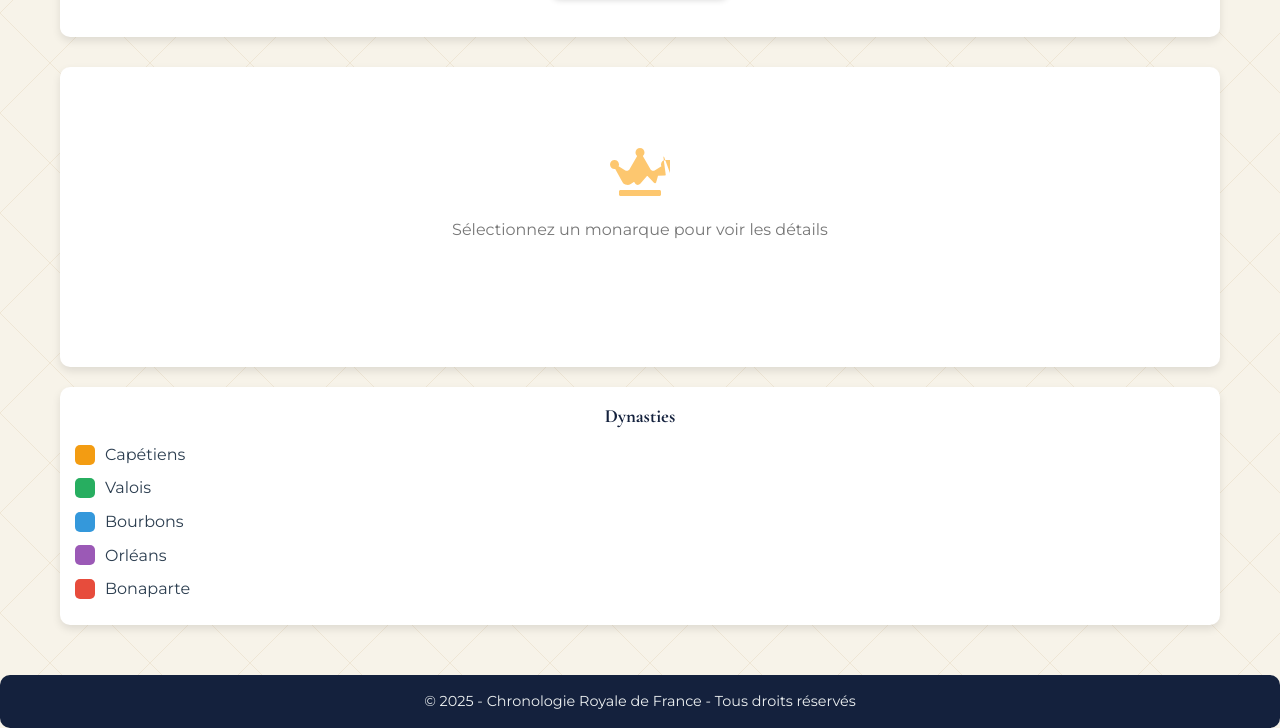
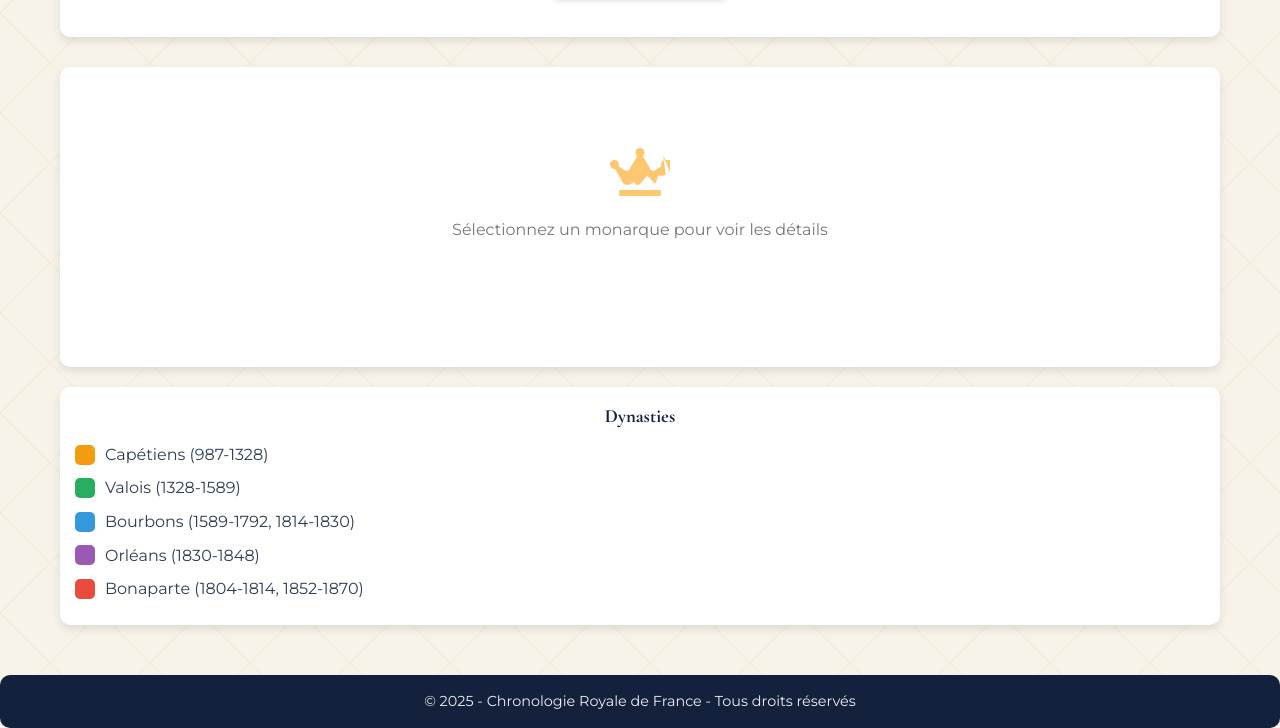
Before and after one commit to tioux31/rois_de_france, a website: page index.html in a window 1280 px wide. Shown: the part 987-1715 px from the top of the page. Drawn offline with nearby package versions, Linux system fonts and the light colour scheme.

Commit message:
Update index.html

```diff
--- a/index.html
+++ b/index.html
@@ -73,23 +73,23 @@
             <h3>Dynasties</h3>
             <div class="legend-item">
                 <span class="legend-color capet"></span>
-                <span>Capétiens</span>
+                <span>Capétiens (987-1328)</span>
             </div>
             <div class="legend-item">
                 <span class="legend-color valois"></span>
-                <span>Valois</span>
+                <span>Valois (1328-1589)</span>
             </div>
             <div class="legend-item">
                 <span class="legend-color bourbon"></span>
-                <span>Bourbons</span>
+                <span>Bourbons (1589-1792, 1814-1830)</span>
             </div>
             <div class="legend-item">
                 <span class="legend-color orleans"></span>
-                <span>Orléans</span>
+                <span>Orléans (1830-1848)</span>
             </div>
             <div class="legend-item">
                 <span class="legend-color bonaparte"></span>
-                <span>Bonaparte</span>
+                <span>Bonaparte (1804-1814, 1852-1870)</span>
             </div>
         </div>
     </div>
```
